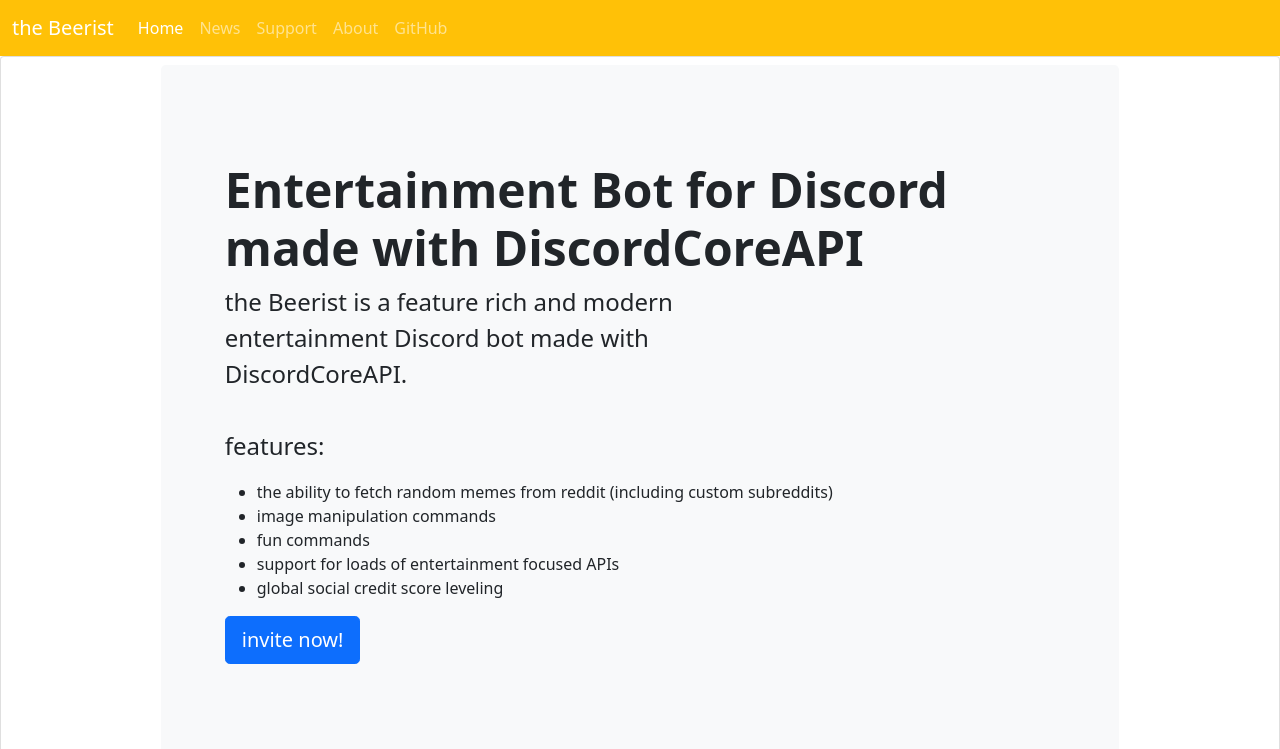
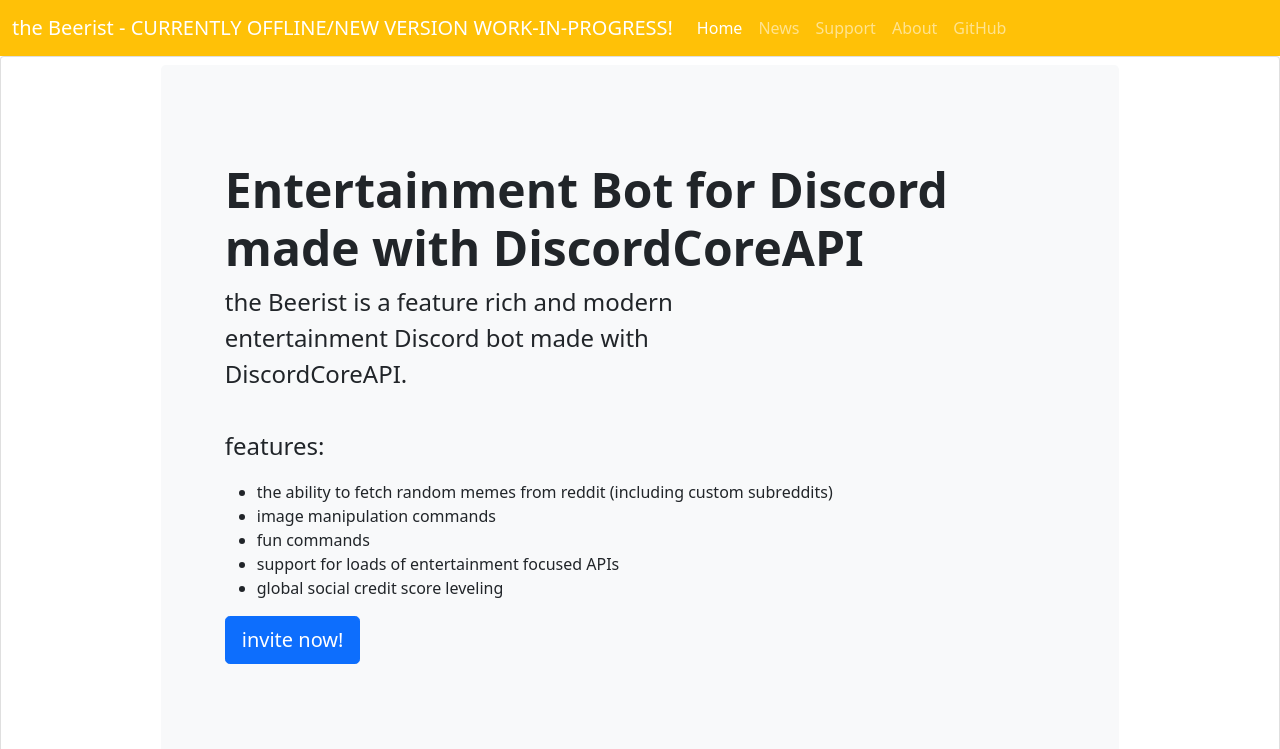
Before and after one commit to DJOetzi/Beerist-Bot, a plain HTML site: page index.html in a window 1280 px wide. Shown: the top 749 px of the page. Drawn offline with nearby package versions, Linux system fonts and the light colour scheme.

Commit message:
Update index.html

```diff
--- a/index.html
+++ b/index.html
@@ -16,7 +16,7 @@
 <body>
     <nav class="navbar navbar-expand-lg navbar-dark bg-warning">
         <div class="container-fluid">
-            <a class="navbar-brand" href="index.html">the Beerist</a>
+            <a class="navbar-brand" href="index.html">the Beerist - CURRENTLY OFFLINE/NEW VERSION WORK-IN-PROGRESS!</a>
             <button class="navbar-toggler" type="button" data-bs-toggle="collapse" data-bs-target="#navbarSupportedContent" aria-controls="navbarSupportedContent" aria-expanded="false" aria-label="Toggle navigation">
             <span class="navbar-toggler-icon"></span>
           </button>
```
